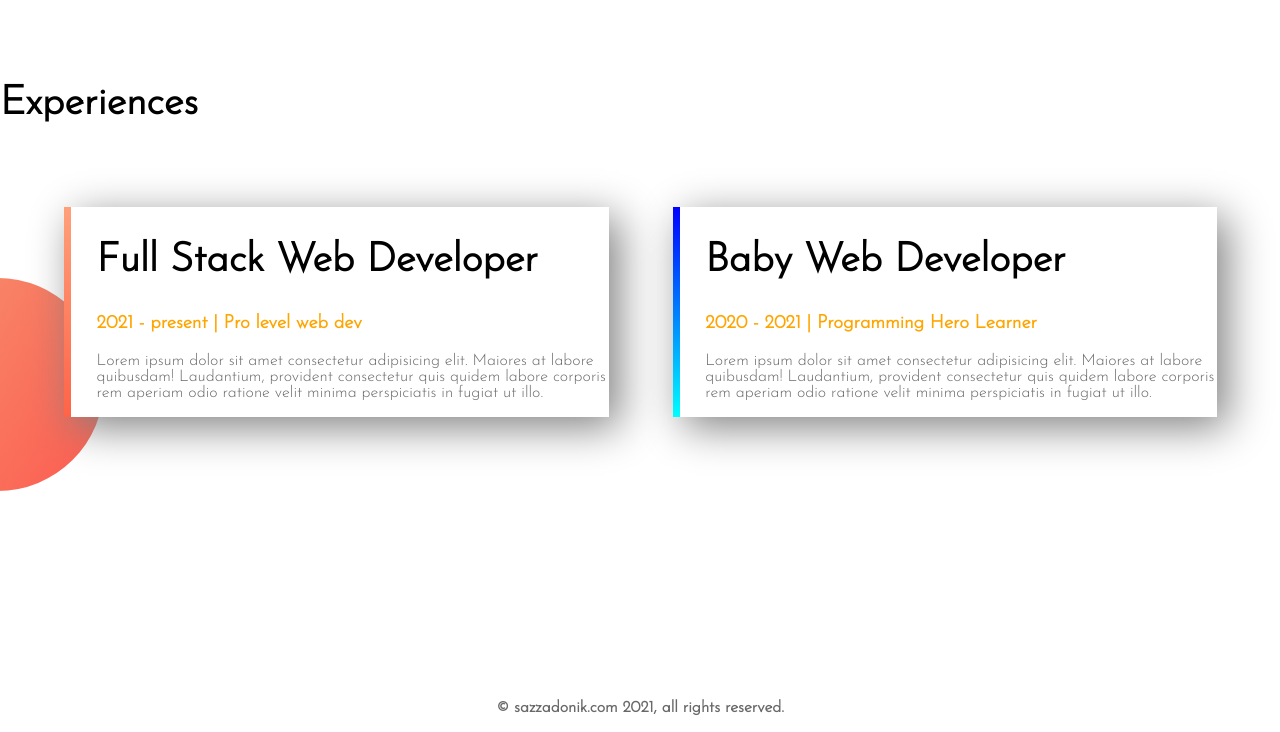
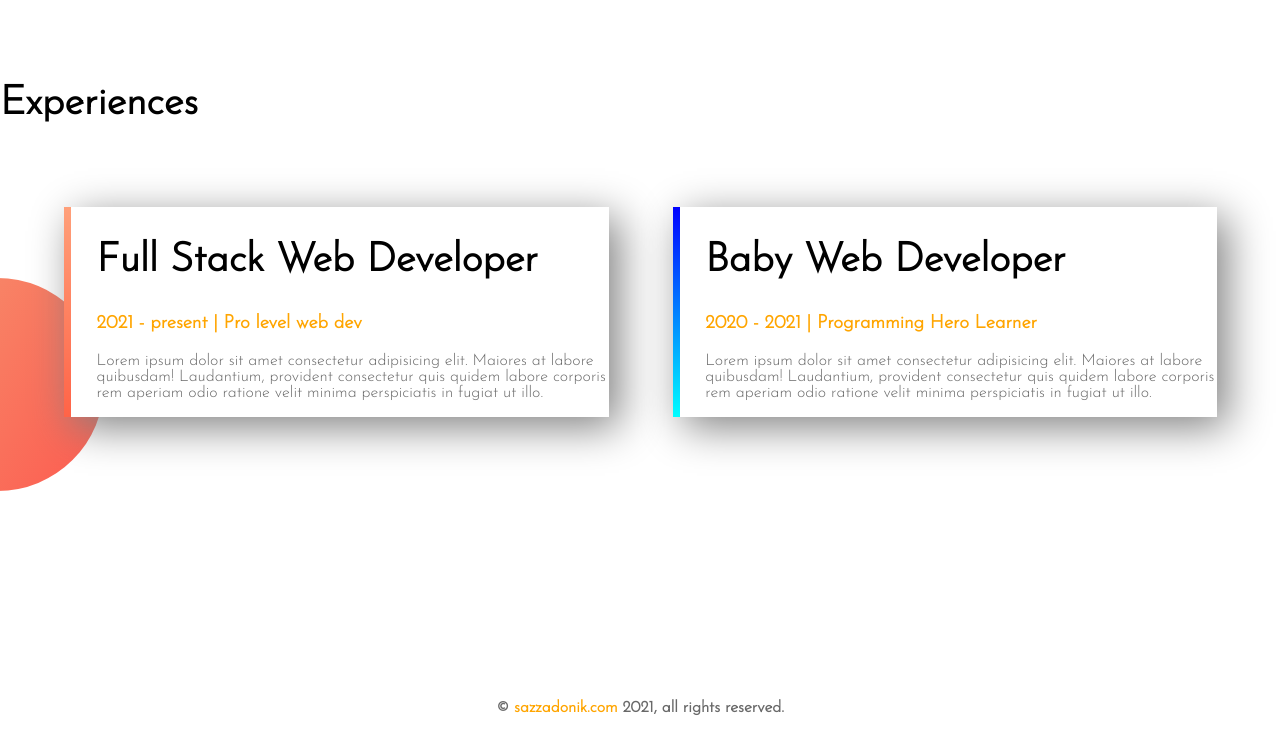
Before and after one commit to sazzadonik/web-portfolio, a plain HTML site: page index.html in a window 1280 px wide. Shown: the part 1149-1881 px from the top of the page. Drawn offline with Linux system fonts and the light colour scheme.

Commit message:
link added

```diff
--- a/css/style.css
+++ b/css/style.css
@@ -87,3 +87,7 @@ h2 {
   text-align: center;
   font-weight: bold;
 }
+.footer-copyright a {
+  text-decoration: none;
+  color: #ffa500;
+}
--- a/index.html
+++ b/index.html
@@ -17,7 +17,7 @@
 
             <p>My name is Sazzadur Rahman and I am a web developer. I've recently enrolled a course conducted by Jhankar Mahbub. I have the basic knowledge of html, css and git.</p>
 
-            <a class="link-button" href="https://google.com" target="_blank">Hire Me</a>
+            <a class="link-button" href="https://sazzadonik.com" target="_blank">Hire Me</a>
         </div>
         <div class="half-width">
             <img src="images/jhankar.png" alt="">
@@ -34,7 +34,7 @@
             <h3>Beacome World's Number 1 Developer</h3>
             <p>I already learned basic HTML nad CSS. I can build simple blog website. I can even teach my grandma how to make simple website. My goal is to build 3 websites and learn advances topics.</p>
 
-            <a class="link-button" href="https://google.com" target="_blank">DOWNLOAD RESUME</a>
+            <a class="link-button" href="https://sazzadonik.com" target="_blank">DOWNLOAD RESUME</a>
         </div>
     </section>
 
@@ -54,7 +54,7 @@
         </div>
     </section>
     <footer>
-        <p class="footer-copyright">© sazzadonik.com 2021, all rights reserved.</p>
+        <p class="footer-copyright">© <a target="_blank" href="https://sazzadonik.com">sazzadonik.com</a> 2021, all rights reserved.</p>
     </footer>
 </body>
 </html>
```
